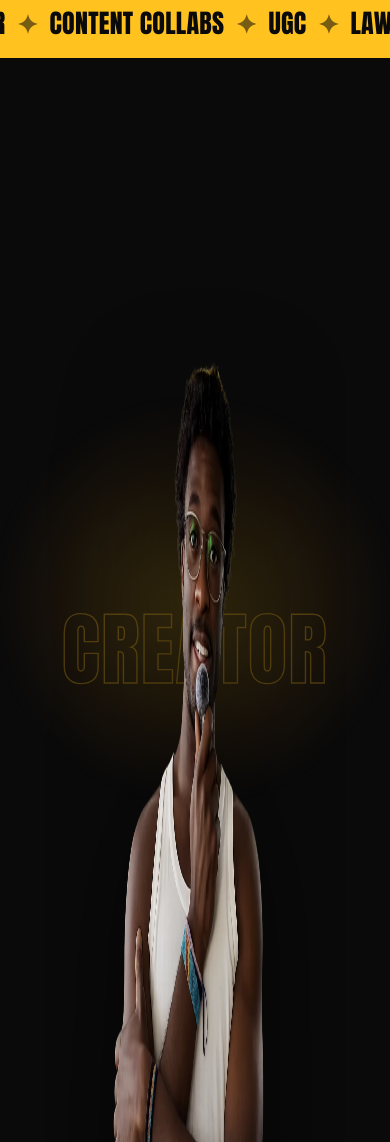
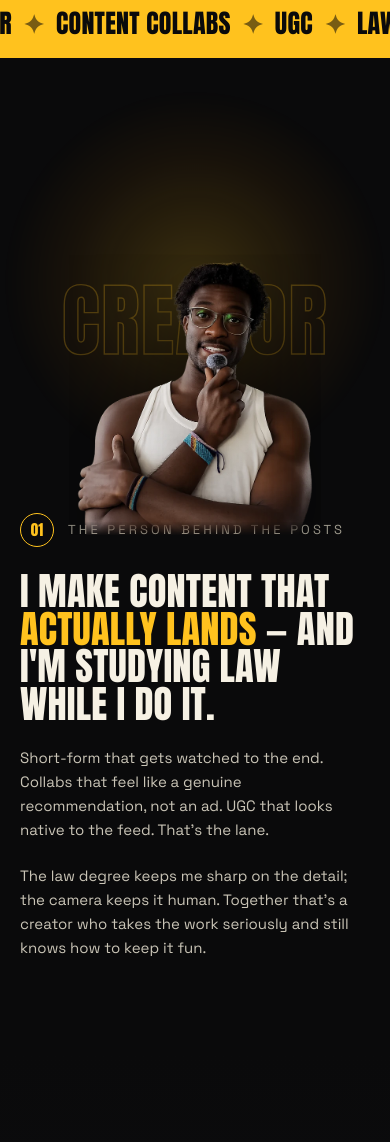
Before and after one commit to MPLaunch/enock, a plain HTML site: page index.html in a window 390 px wide. Shown: the part 858-2000 px from the top of the page. Drawn offline with Linux system fonts and the light colour scheme.

Commit message:
Fix About photo: crop-to-body art + aspect-locked (no stretch), stronger presence
- Root cause of "skinny": image width-set with height:auto inside flex got stretched
- New enock-about.webp cropped tight to his body (bbox), positioned absolute + height:auto
- Bigger, grounded on gold glow, overlapping the CREATOR word like the hero
- Logo-only nav on phones (prevents CTA pill clipping)

Co-Authored-By: Claude Opus 4.8 <noreply@anthropic.com>

```diff
--- a/index.html
+++ b/index.html
@@ -102,10 +102,10 @@
 
         <div class="about__visual" aria-hidden="true">
           <span class="about__ghost">CREATOR</span>
-          <img class="about__cut" src="assets/enock.webp"
-               srcset="assets/enock-mobile.webp 900w, assets/enock.webp 1536w"
-               sizes="(max-width:820px) 74vw, 520px"
-               alt="" width="1536" height="1024" loading="lazy" decoding="async" />
+          <img class="about__cut" src="assets/enock-about.webp"
+               srcset="assets/enock-about-m.webp 640w, assets/enock-about.webp 825w"
+               sizes="(max-width:820px) 62vw, 460px"
+               alt="" width="825" height="919" loading="lazy" decoding="async" />
         </div>
       </div>
     </section>
--- a/styles.css
+++ b/styles.css
@@ -95,8 +95,7 @@ html.lenis, html.lenis body{ height:auto; }
 }
 @media (max-width:640px){
   .nav{ padding-left:18px; padding-right:18px; }
-  .nav__links a:not(.nav__cta){ display:none; }
-  .nav__cta{ padding:7px 15px !important; font-size:11px; }
+  .nav__links a{ display:none; }   /* logo-only nav on phones; the big CTA lives at the bottom */
 }
 
 /* ============================================================
@@ -228,32 +227,32 @@ html.lenis, html.lenis body{ height:auto; }
 }
 .about__text{ color:#c9c4b6; max-width:46ch; margin-top:22px; font-size:clamp(15px,1.15vw,18px); }
 .about__visual{
-  position:relative; display:flex; align-items:flex-end; justify-content:center;
-  min-height:clamp(460px,50vw,640px);
+  position:relative; min-height:clamp(480px,52vw,640px);
 }
 .about__visual::before{                      /* soft gold glow so he's grounded, not floating */
-  content:""; position:absolute; z-index:0; left:50%; top:44%; transform:translate(-50%,-50%);
-  width:130%; max-width:720px; aspect-ratio:1;
+  content:""; position:absolute; z-index:0; left:50%; bottom:6%; transform:translateX(-50%);
+  width:min(120%,600px); aspect-ratio:1;
   background:radial-gradient(circle, rgba(255,194,30,.20), rgba(255,150,0,.06) 42%, transparent 64%);
   filter:blur(6px);
 }
 .about__ghost{
-  position:absolute; z-index:0; top:50%; left:50%; transform:translate(-48%,-60%);
+  position:absolute; z-index:0; left:50%; bottom:34%; transform:translateX(-50%);
   font-family:"Anton",sans-serif; font-size:clamp(5rem,15vw,13rem); color:transparent;
   -webkit-text-stroke:1.4px rgba(255,194,30,.24); text-transform:uppercase;
   letter-spacing:.02em; white-space:nowrap;
 }
 .about__cut{
-  position:relative; z-index:1; width:min(140%,660px); margin-bottom:-7%;
+  position:absolute; z-index:1; left:50%; bottom:0; transform:translateX(-50%);
+  width:min(104%,470px); height:auto;         /* cropped-to-body art; absolute + height:auto = aspect locked */
   filter:drop-shadow(0 34px 55px rgba(0,0,0,.55));
-  -webkit-mask-image:linear-gradient(to bottom,#000 91%,transparent);
-          mask-image:linear-gradient(to bottom,#000 91%,transparent);
+  -webkit-mask-image:linear-gradient(to bottom,#000 95%,transparent);
+          mask-image:linear-gradient(to bottom,#000 95%,transparent);
 }
 @media (max-width:820px){
   .about__inner{ grid-template-columns:1fr; gap:0; }
-  .about__visual{ order:-1; min-height:clamp(340px,82vw,460px); }
-  .about__ghost{ transform:translate(-50%,-60%); }
-  .about__cut{ width:min(86%,380px); margin-bottom:-2%; }
+  .about__visual{ order:-1; min-height:clamp(360px,84vw,480px); }
+  .about__ghost{ bottom:36%; }
+  .about__cut{ width:min(72%,330px); }
 }
 
 /* ============================================================
```
Also changed, not shown: assets/enock-about-m.webp (added), assets/enock-about.webp (added).
